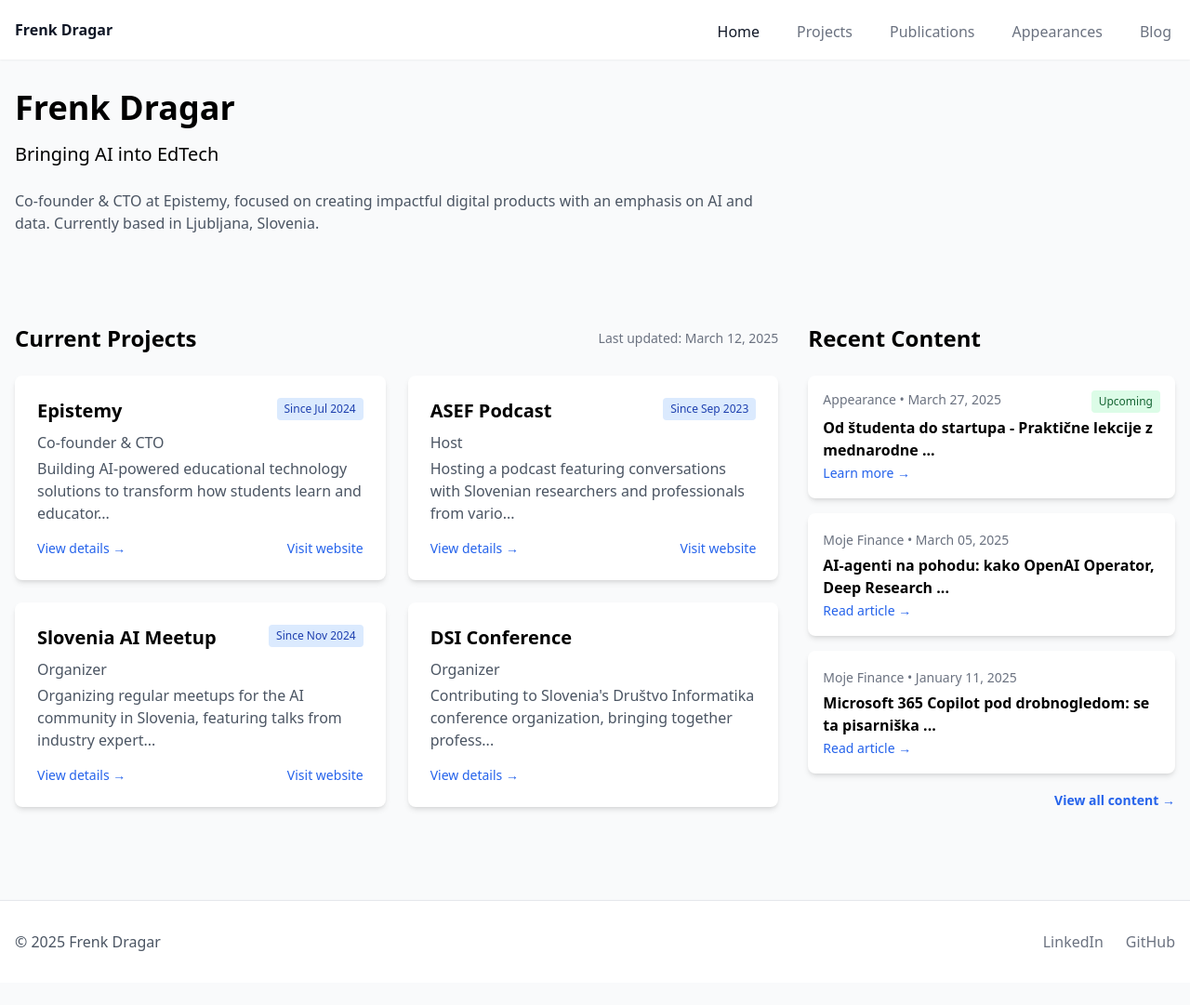
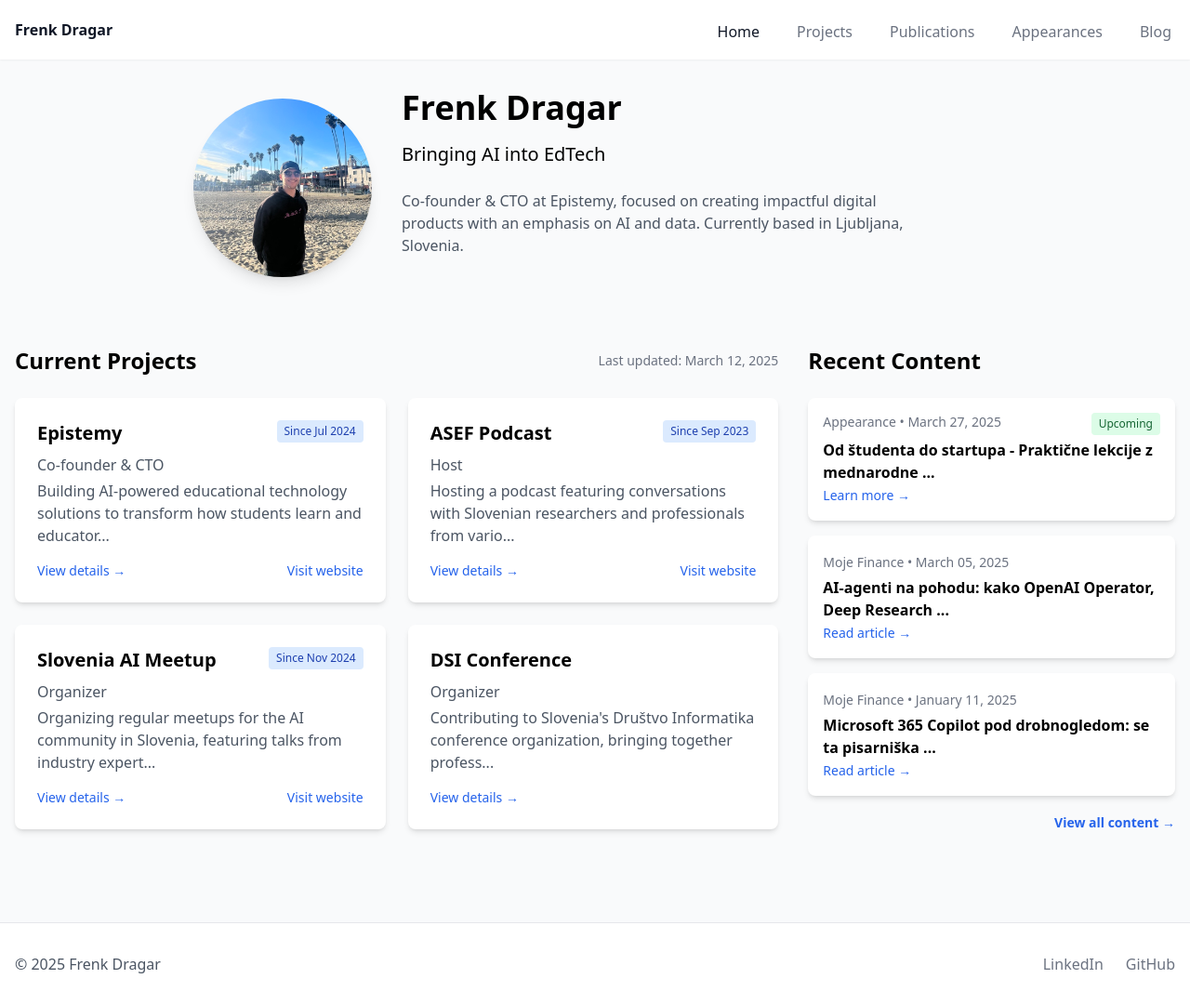
Before and after one commit to frenkd/frenkd.github.io, a Jekyll site: the page built from index.html, in a window 1280 px wide. Shown: the whole page at 93% size. Built offline with Jekyll 4.4.1, drawn with Linux system fonts in a browser that asks for light colours; nearby versions of some CDN libraries; before the commit the page ends 1057 px from its top, so only the background shows below that.

Commit message:
feat: Profile pic

```diff
--- a/index.html
+++ b/index.html
@@ -7,10 +7,13 @@ description: AI Engineer & Tech Writer | Bringing AI into EdTech
 <div class="container mx-auto px-4 py-8">
   <!-- Hero Section -->
   <div class="flex flex-col md:flex-row items-center mb-16">
+    <div class="md:w-1/3 flex justify-center md:justify-end pr-0 md:pr-8 mb-6 md:mb-0">
+      <img src="/assets/images/frenk.jpeg" alt="Frenk Dragar" class="rounded-full w-48 h-48 object-cover shadow-lg">
+    </div>
     <div class="md:w-2/3">
       <h1 class="text-4xl font-bold mb-4">Frenk Dragar</h1>
       <p class="text-xl mb-6">Bringing AI into EdTech</p>
-      <p class="text-gray-600 mb-8">
+      <p class="text-gray-600 mb-8 max-w-xl">
         Co-founder & CTO at Epistemy, focused on creating impactful digital products with an emphasis on AI and data.
         Currently based in Ljubljana, Slovenia.
       </p>
```
Also changed, not shown: assets/images/frenk.jpeg (added).
